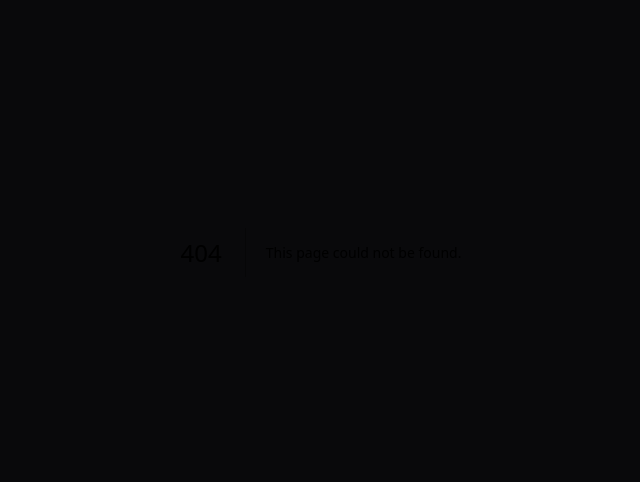
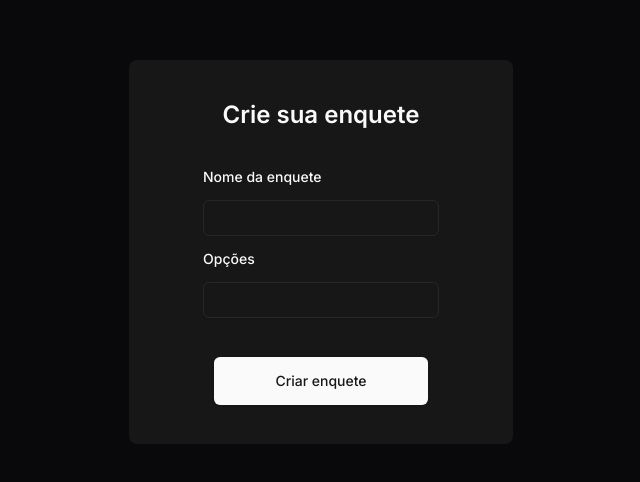
Before and after one commit to yMaatheus/polls, a Next.js app: page /polls in a window 1280 px wide. Before the commit this address had no page. Shown: the part 148-630 px from the top of the page, without its empty margins (319-959 px from the left). Built offline with nearby package versions, Linux system fonts and the light colour scheme.

Commit message:
feat: :sparkles: Add poll creation page and form

```diff
--- a/src/app/page.tsx
+++ b/src/app/page.tsx
@@ -1,7 +1,5 @@
+import { redirect } from 'next/navigation'
+
 export default function Page() {
-  return (
-    <div>
-      <h1>Page</h1>
-    </div>
-  )
+  redirect('/polls')
 }
--- /dev/null
+++ b/src/app/polls/page.tsx
@@ -0,0 +1,9 @@
+import { PollCreateForm } from '@/components/poll-create-form'
+
+export default function Page() {
+  return (
+    <div className="flex flex-1 items-center justify-center h-full">
+      <PollCreateForm />
+    </div>
+  )
+}
--- /dev/null
+++ b/src/components/poll-create-form.tsx
@@ -0,0 +1,88 @@
+'use client'
+
+import { CreatePollResponse } from '@/interfaces/responses/create-poll-response'
+import { api } from '@/lib/api'
+import { useRouter } from 'next/navigation'
+import { FormEvent, useState } from 'react'
+import { Button } from './ui/button'
+import { Input } from './ui/input'
+import { Label } from './ui/label'
+
+export function PollCreateForm() {
+  const router = useRouter()
+  const [options, setOptions] = useState([''])
+
+  function handleOptionChange(index: number, value: string) {
+    const newOptions = [...options]
+    newOptions[index] = value
+    setOptions(newOptions)
+
+    // Add new input if last input is filled
+    if (index === options.length - 1 && value !== '' && options.length < 10) {
+      setOptions([...newOptions, ''])
+    }
+  }
+
+  async function handleSubmitForm(event: FormEvent<HTMLFormElement>) {
+    event.preventDefault()
+
+    const formData = new FormData(event.currentTarget)
+
+    const { title } = Object.fromEntries(formData) as { title: string }
+    const optionsNoEmpty = options.filter((option) => option !== '')
+
+    const response = await api<CreatePollResponse>('/polls', {
+      method: 'POST',
+      headers: {
+        'Content-type': 'application/json',
+      },
+      body: JSON.stringify({
+        title,
+        options: optionsNoEmpty,
+      }),
+    })
+
+    if (!response || !response.data) return
+
+    const { data } = response
+
+    router.push(`/polls/created?pollId=${data.pollId}`)
+  }
+
+  return (
+    <form
+      onSubmit={handleSubmitForm}
+      className="w-96 min-h-96 bg-neutral-900 rounded-lg flex flex-col items-center justify-around p-8"
+    >
+      <h1 className="font-semibold text-2xl">Crie sua enquete</h1>
+
+      <div className="grid gap-4 py-6">
+        <div className="flex flex-col gap-4">
+          <Label htmlFor="title" className="text-left">
+            Nome da enquete
+          </Label>
+          <Input id="title" name="title" />
+        </div>
+
+        <div className="flex flex-col gap-4">
+          <Label className="text-left">Opções</Label>
+          <div className="flex flex-col gap-2">
+            {options.map((option, index) => (
+              <Input
+                key={index}
+                id={`option-${index}`}
+                name={`option-${index}`}
+                value={option}
+                onChange={(e) => handleOptionChange(index, e.target.value)}
+              />
+            ))}
+          </div>
+        </div>
+      </div>
+
+      <Button type="submit" className="w-2/3 py-6">
+        Criar enquete
+      </Button>
+    </form>
+  )
+}
```
